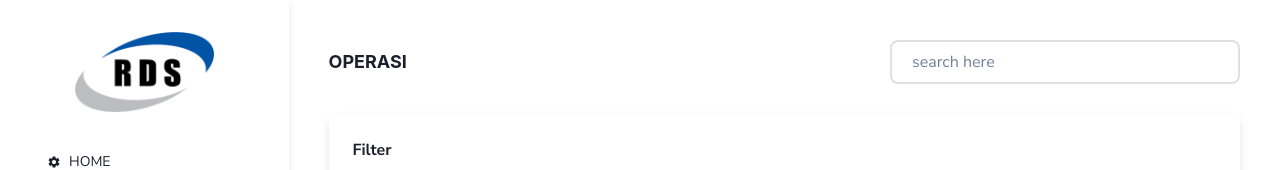
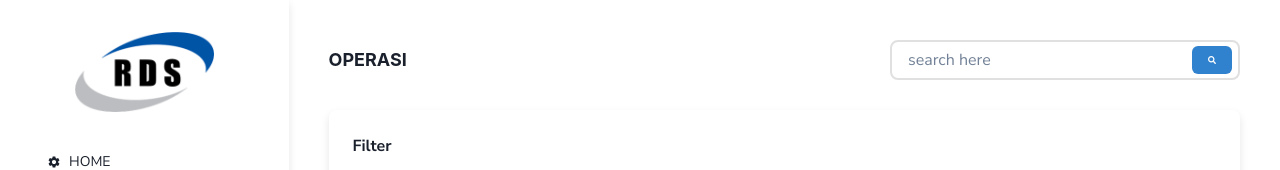
Before and after one commit to kopireng06/test-rds, a React (Vite) app: page / in a window 1280 px wide. Shown: the top 170 px of the page. Built offline with nearby package versions, Linux system fonts and the light colour scheme; the HTML template or start-up script is replaced by a standard one.

Commit message:
feat: add search icon

```diff
--- a/src/components/layouts/Dashboard.tsx
+++ b/src/components/layouts/Dashboard.tsx
@@ -1,8 +1,9 @@
-import { Box, Button, Flex, Heading, Icon, Image, Input } from '@chakra-ui/react'
+import { Box, Button, Flex, Heading, Icon, Image, Input, InputGroup, InputRightElement } from '@chakra-ui/react'
 import { PropsWithChildren } from 'react'
 import { Link, useLocation } from 'react-router-dom'
 import RdsLogo from '../../assets/rds-logo.png'
 import { MdSettings } from 'react-icons/md'
+import { FaSearch } from 'react-icons/fa'
 
 const menus = [
   { name: 'HOME', path: '/home', icon: MdSettings },
@@ -65,7 +66,14 @@ function Dashboard({ children }: PropsWithChildren) {
           <Heading as='h1' fontSize={18}>
             OPERASI
           </Heading>
-          <Input w={350} placeholder='search here' p={5} borderRadius={8} border='2px solid rgb(224, 224, 224)' />
+          <InputGroup w={350} display='flex' alignItems='center'>
+            <Input placeholder='search here' borderRadius={8} border='2px solid rgb(224, 224, 224)' />
+            <InputRightElement mr={2}>
+              <Button fontSize={12} h={7} colorScheme='blue'>
+                <FaSearch />
+              </Button>
+            </InputRightElement>
+          </InputGroup>
         </Flex>
         {children}
       </Box>
```
